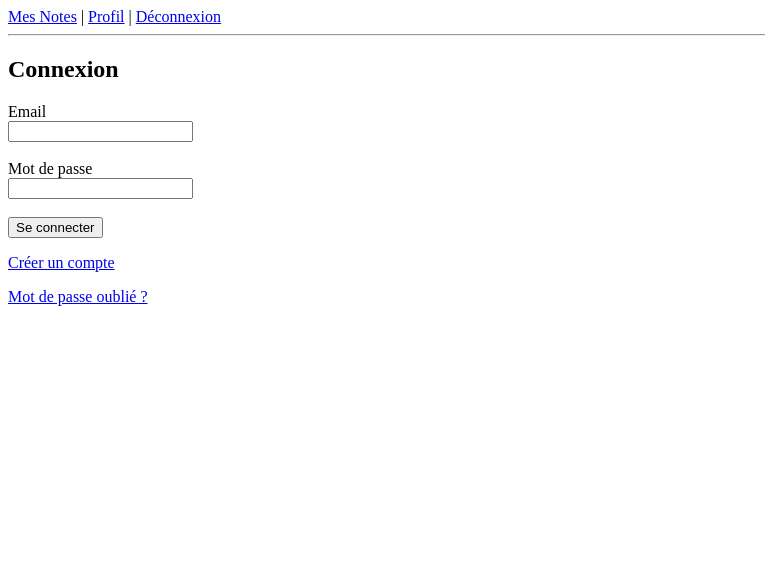
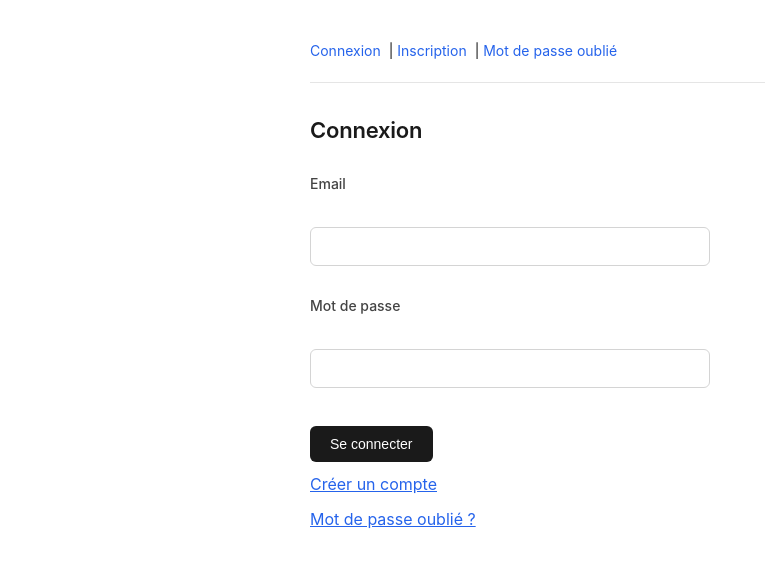
Before and after one commit to elmouhilih044-a11y/NoteFlow, a PHP site: page / in a window 1280 px wide. Shown: the top 582 px of the page, without its empty margins (0-765 px from the left). Run offline with PHP 8.4, Linux system fonts and the light colour scheme.

Commit message:
add style css

```diff
--- a/config/Database.php
+++ b/config/Database.php
@@ -9,7 +9,7 @@ class Database
     public static function getInstance()
     {
         if (self::$instance == null) {
-            self::$instance = new PDO("mysql:host=localhost;dbname=NoteFlow", "root", "");
+            self::$instance = new PDO("mysql:host=127.0.0.1;dbname=NoteFlow", "root", "123456");
 
             self::$instance->setAttribute(
                 PDO::ATTR_ERRMODE,
--- a/controllers/AuthController.php
+++ b/controllers/AuthController.php
@@ -5,6 +5,13 @@ class AuthController
 {
     public function register()
     {
+             // AJOUT : démarre la session seulement si elle n'est pas déjà active
+        if (session_status() === PHP_SESSION_NONE) { session_start(); }
+        // AJOUT : si l'utilisateur est déjà connecté, on le redirige vers ses notes
+        if (isset($_SESSION['user_id'])) {
+            header('Location: index.php?page=notes');
+            exit();
+        }
         if ($_SERVER['REQUEST_METHOD'] === 'POST'){
             $name = trim($_POST['name']);
             $email = trim($_POST['email']);
@@ -49,7 +56,14 @@ class AuthController
 }
 
 public function login(){
-    session_start();
+       // MODIFIÉ : avant c'était juste "session_start();" sans vérification
+        if (session_status() === PHP_SESSION_NONE) { session_start(); }
+        // AJOUT : si l'utilisateur est déjà connecté, on le redirige vers ses notes
+        if (isset($_SESSION['user_id'])) {
+            header('Location: index.php?page=notes');
+            exit();
+        }
+
 
 if($_SERVER['REQUEST_METHOD']==='POST'){
     $email=trim($_POST['email']);
--- /dev/null
+++ b/public/css/style.css
@@ -0,0 +1,123 @@
+* {
+    box-sizing: border-box;
+}
+
+body {
+    font-family: -apple-system, BlinkMacSystemFont, "Segoe UI", Roboto, Helvetica, Arial, sans-serif;
+    max-width: 700px;
+    margin: 0 auto;
+    padding: 40px 20px;
+    color: #1a1a1a;
+    line-height: 1.6;
+}
+
+nav {
+    margin-bottom: 20px;
+    font-size: 14px;
+}
+
+nav a {
+    color: #2563eb;
+    text-decoration: none;
+    margin-right: 4px;
+}
+
+nav a:hover {
+    text-decoration: underline;
+}
+
+hr {
+    border: none;
+    border-top: 1px solid #e5e5e5;
+    margin: 20px 0 30px;
+}
+
+h2 {
+    font-size: 22px;
+    font-weight: 600;
+    margin-bottom: 24px;
+    letter-spacing: -0.01em;
+}
+
+h3 {
+    font-size: 17px;
+    font-weight: 600;
+    margin-bottom: 4px;
+}
+
+label {
+    display: block;
+    font-size: 14px;
+    font-weight: 500;
+    margin-bottom: 6px;
+    color: #444;
+}
+
+input[type="text"],
+input[type="email"],
+input[type="password"],
+textarea {
+    width: 100%;
+    max-width: 400px;
+    padding: 10px 12px;
+    border: 1px solid #d4d4d4;
+    border-radius: 6px;
+    font-size: 14px;
+    font-family: inherit;
+    margin-bottom: 4px;
+}
+
+input:focus,
+textarea:focus {
+    outline: none;
+    border-color: #2563eb;
+}
+
+button {
+    background: #1a1a1a;
+    color: #fff;
+    border: none;
+    padding: 10px 20px;
+    border-radius: 6px;
+    font-size: 14px;
+    font-weight: 500;
+    cursor: pointer;
+    margin-top: 8px;
+}
+
+button:hover {
+    background: #333;
+}
+
+a {
+    color: #2563eb;
+}
+
+p {
+    margin: 10px 0;
+}
+
+.error {
+    color: #c0392b;
+    background: #fdecea;
+    padding: 10px 14px;
+    border-radius: 6px;
+    font-size: 14px;
+}
+
+.success {
+    color: #1e7e34;
+    background: #e9f9ee;
+    padding: 10px 14px;
+    border-radius: 6px;
+    font-size: 14px;
+}
+
+small {
+    color: #888;
+    font-size: 13px;
+}
+
+main div {
+    padding: 4px 0;
+}
--- a/views/layout/header.php
+++ b/views/layout/header.php
@@ -1,14 +1,22 @@
+<?php if (session_status() === PHP_SESSION_NONE) { session_start(); } ?>
 <!DOCTYPE html>
 <html lang="fr">
 <head>
     <meta charset="UTF-8">
     <title>NoteFlow</title>
+    <link rel="stylesheet" href="public/css/style.css">
 </head>
 <body>
     <nav>
-        <a href="index.php?page=notes">Mes Notes</a> |
-        <a href="index.php?page=profile&action=update">Profil</a> |
-        <a href="index.php?page=logout">Déconnexion</a>
+        <?php if (isset($_SESSION['user_id'])): ?>
+            <a href="index.php?page=notes">Mes Notes</a> |
+            <a href="index.php?page=profile&action=update">Profil</a> |
+            <a href="index.php?page=logout">Déconnexion</a>
+        <?php else: ?>
+            <a href="index.php?page=login">Connexion</a> |
+            <a href="index.php?page=register">Inscription</a> |
+            <a href="index.php?page=forgot_password">Mot de passe oublié</a>
+        <?php endif; ?>
     </nav>
     <hr>
     <main>
```
Also changed, not shown: core/Auth.php (renamed from core/ Auth.php).
